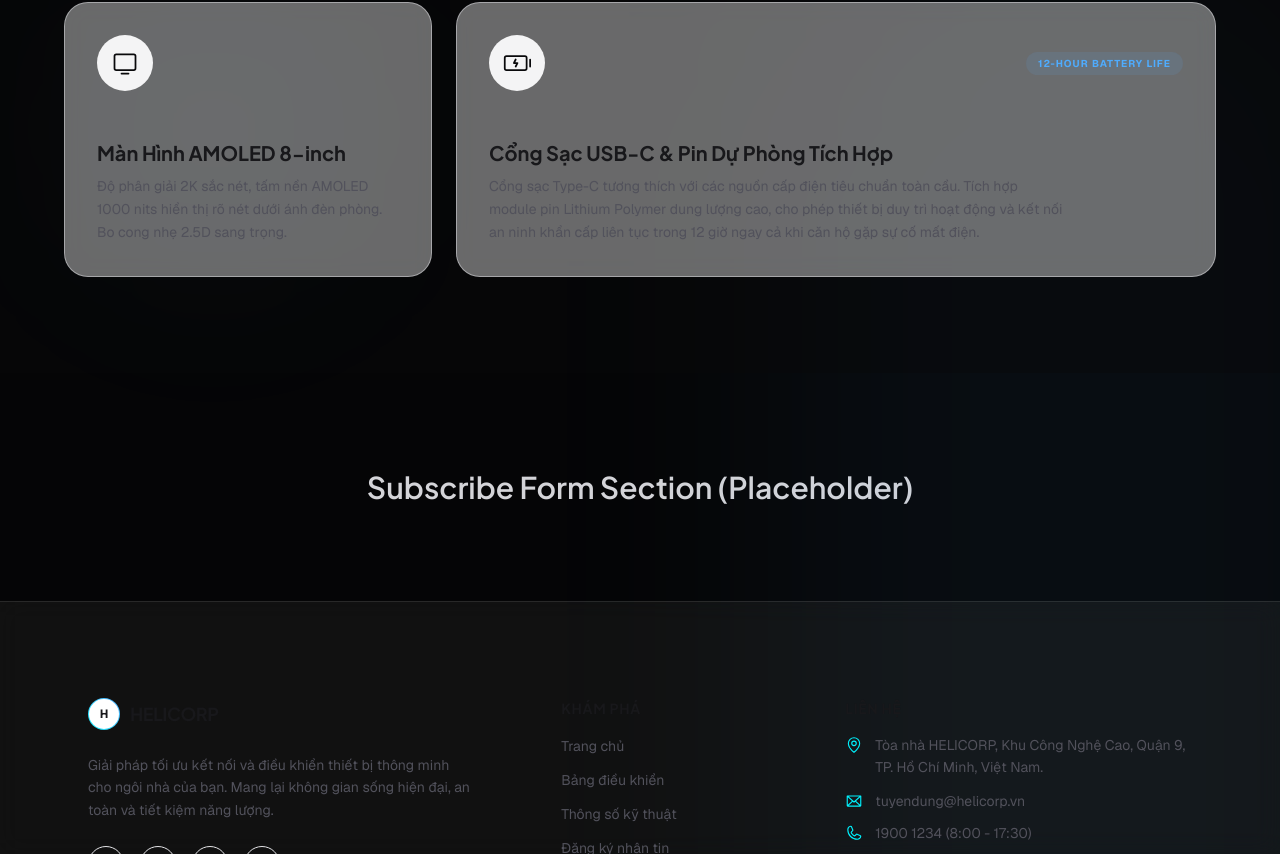
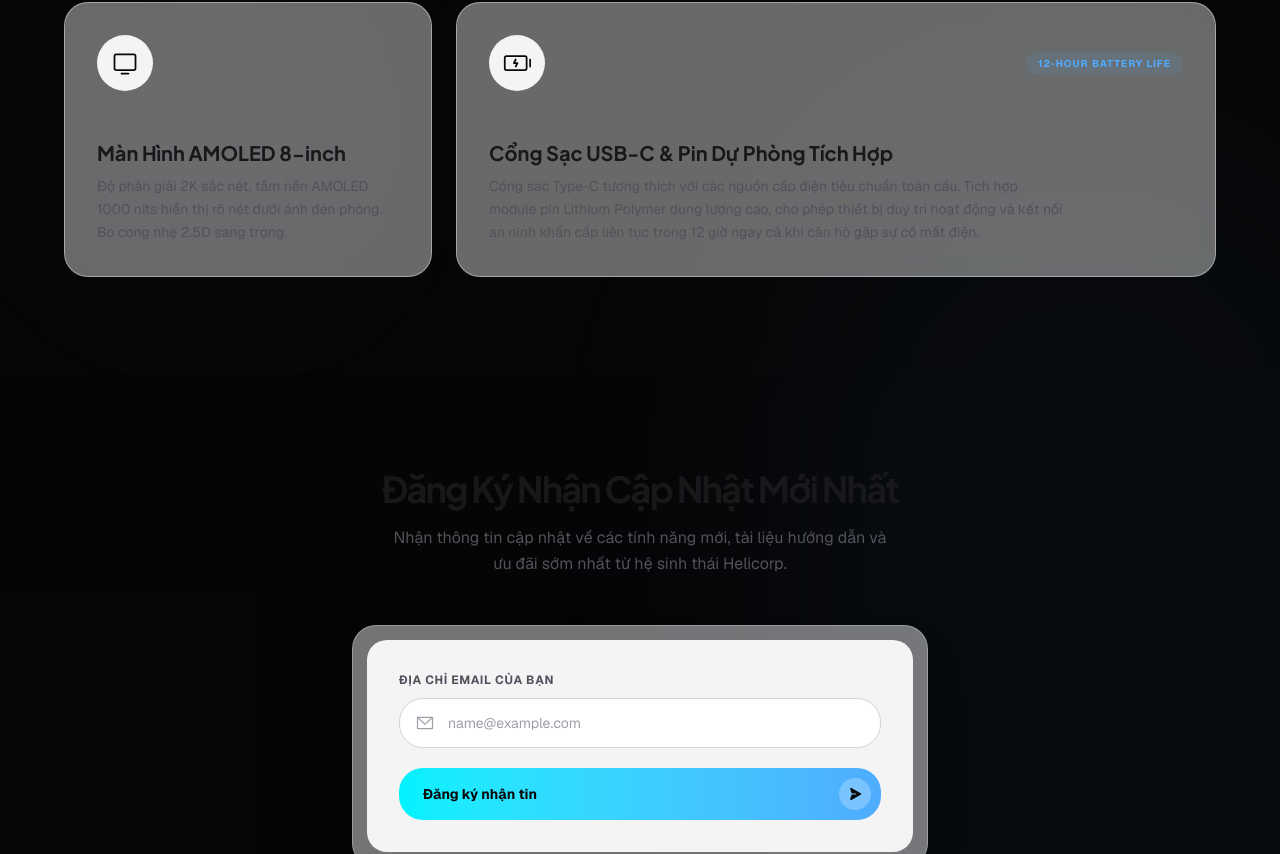
Before and after one commit to DT180888/HELICORP_landingpageTest, a React (Vite) app: page / in a window 1280 px wide. Shown: the part 1946-2800 px from the top of the page. Built offline with nearby package versions, Linux system fonts and the light colour scheme.

Commit message:
feat: add subscription form and setup technical SEO tags

```diff
--- a/index.html
+++ b/index.html
@@ -1,10 +1,28 @@
 <!doctype html>
-<html lang="en">
+<html lang="vi">
   <head>
     <meta charset="UTF-8" />
     <link rel="icon" type="image/svg+xml" href="/favicon.svg" />
     <meta name="viewport" content="width=device-width, initial-scale=1.0" />
-    <title>Helicorp Smart Hub</title>
+
+    <!-- SEO Technical Meta Tags -->
+    <title>Helicorp Smart Hub | Bộ Điều Khiển Trung Tâm Nhà Thông Minh</title>
+    <meta name="description" content="Bộ điều khiển trung tâm Helicorp OS tối ưu kết nối và quản lý thiết bị thông minh cho ngôi nhà của bạn. Mang lại không gian sống hiện đại, an toàn và tiết kiệm năng lượng." />
+    <meta name="keywords" content="smart home, nha thong minh, helicorp, iot hub, dieu khien thong minh" />
+
+    <!-- Open Graph / Facebook Meta Tags -->
+    <meta property="og:type" content="website" />
+    <meta property="og:url" content="https://helicorp.vn" />
+    <meta property="og:title" content="Helicorp Smart Hub | Bộ Điều Khiển Trung Tâm Nhà Thông Minh" />
+    <meta property="og:description" content="Bộ điều khiển trung tâm Helicorp OS tối ưu kết nối và quản lý thiết bị thông minh cho ngôi nhà của bạn." />
+    <meta property="og:image" content="/src/assets/hub_device.webp" />
+
+    <!-- Twitter Meta Tags -->
+    <meta property="twitter:card" content="summary_large_image" />
+    <meta property="twitter:url" content="https://helicorp.vn" />
+    <meta property="twitter:title" content="Helicorp Smart Hub | Bộ Điều Khiển Trung Tâm Nhà Thông Minh" />
+    <meta property="twitter:description" content="Bộ điều khiển trung tâm Helicorp OS tối ưu kết nối và quản lý thiết bị thông minh cho ngôi nhà của bạn." />
+    <meta property="twitter:image" content="/src/assets/hub_device.webp" />
   </head>
   <body>
     <div id="root"></div>
--- a/src/sections/SubscribeForm.tsx
+++ b/src/sections/SubscribeForm.tsx
@@ -1,15 +1,168 @@
-import React from 'react';
+import React, { useState } from 'react';
+import { EnvelopeSimple, PaperPlaneRight, CircleNotch } from '@phosphor-icons/react';
 
 /**
- * SubscribeForm section component placeholder.
- * Will be fully implemented in Giai đoạn 4.
+ * Component SubscribeForm đại diện cho biểu mẫu đăng ký nhận bản tin khuyến mãi/cập nhật.
+ * Cung cấp chức năng xác thực email, gửi dữ liệu lên Webhook và hiển thị thông báo phản hồi.
+ * Tuân thủ quy chuẩn thiết kế Ethereal Glass (Dark Tech) và thiết kế biểu mẫu tiêu chuẩn.
  *
- * @returns {JSX.Element} The rendered SubscribeForm placeholder.
+ * @returns {JSX.Element} Khối đăng ký nhận tin hoàn chỉnh.
  */
 export const SubscribeForm = React.memo(function SubscribeForm() {
+  const [email, setEmail] = useState<string>('');
+  const [errorMsg, setErrorMsg] = useState<string>('');
+  const [successMsg, setSuccessMsg] = useState<string>('');
+  const [isLoading, setIsLoading] = useState<boolean>(false);
+
+  /**
+   * Xác thực định dạng email bằng Regular Expression.
+   *
+   * @param {string} val Địa chỉ email cần kiểm tra.
+   * @returns {boolean} True nếu định dạng email hợp lệ.
+   */
+  const validateEmail = (val: string): boolean => {
+    const emailRegex = /^[^\s@]+@[^\s@]+\.[^\s@]+$/;
+    return emailRegex.test(val);
+  };
+
+  /**
+   * Xử lý hành động gửi biểu mẫu.
+   * Thực hiện validate email, gọi API Webhook qua fetch POST và hiển thị kết quả.
+   *
+   * @param {React.FormEvent} e Sự kiện submit form.
+   */
+  const handleSubmit = async (e: React.FormEvent) => {
+    e.preventDefault();
+    setErrorMsg('');
+    setSuccessMsg('');
+
+    // Kiểm tra tính hợp lệ của email
+    if (!email.trim()) {
+      setErrorMsg('Vui lòng nhập địa chỉ email của bạn.');
+      return;
+    }
+
+    if (!validateEmail(email)) {
+      setErrorMsg('Định dạng email không hợp lệ. Ví dụ: name@example.com');
+      return;
+    }
+
+    setIsLoading(true);
+
+    try {
+      // Gửi dữ liệu tới Webhook mock của httpbin.org
+      const response = await fetch('https://httpbin.org/post', {
+        method: 'POST',
+        headers: {
+          'Content-Type': 'application/json',
+        },
+        body: JSON.stringify({
+          email: email,
+          timestamp: new Date().toISOString(),
+          source: 'LandingPage_SubscribeForm',
+        }),
+      });
+
+      if (response.ok) {
+        setSuccessMsg('Đăng ký nhận tin thành công! Cảm ơn bạn đã quan tâm.');
+        setEmail('');
+      } else {
+        throw new Error('Gửi dữ liệu không thành công.');
+      }
+    } catch {
+      setErrorMsg('Có lỗi xảy ra trong quá trình gửi dữ liệu. Vui lòng thử lại sau.');
+    } finally {
+      setIsLoading(false);
+    }
+  };
+
   return (
-    <section className="py-24 text-center bg-zinc-950/30">
-      <h2 className="text-3xl font-semibold text-zinc-300">Subscribe Form Section (Placeholder)</h2>
+    <section
+      id="subscribe"
+      className="py-24 px-6 bg-zinc-950/20 relative"
+    >
+      <div className="max-w-4xl mx-auto w-full flex flex-col gap-12">
+
+        {/* Phần tiêu đề thông điệp */}
+        <div className="text-center flex flex-col gap-4">
+          <h2 className="text-3xl sm:text-4xl font-bold tracking-tighter text-zinc-900 dark:text-white font-display">
+            Đăng Ký Nhận Cập Nhật Mới Nhất
+          </h2>
+          <p className="text-sm sm:text-base text-zinc-600 dark:text-zinc-400 max-w-lg mx-auto leading-relaxed">
+            Nhận thông tin cập nhật về các tính năng mới, tài liệu hướng dẫn và ưu đãi sớm nhất từ hệ sinh thái Helicorp.
+          </p>
+        </div>
+
+        {/* Biểu mẫu thiết kế Double-Bezel lồng nhau (Ethereal Glass) */}
+        <div className="p-3.5 rounded-3xl bg-zinc-200/50 dark:bg-white/5 border border-zinc-300/40 dark:border-white/10 shadow-2xl max-w-xl mx-auto w-full">
+
+          <div className="rounded-[calc(1.5rem-0.25rem)] bg-zinc-100 dark:bg-[#070709] p-8 flex flex-col gap-6 transition-colors duration-300">
+
+            <form onSubmit={handleSubmit} className="flex flex-col gap-5 w-full">
+
+              {/* Nhãn nhãn thông tin phía trên Input (Label above input) */}
+              <div className="flex flex-col gap-2.5 text-left w-full">
+                <label
+                  htmlFor="email-input"
+                  className="text-xs font-bold uppercase tracking-wider text-zinc-600 dark:text-zinc-400 font-sans"
+                >
+                  Địa chỉ Email của bạn
+                </label>
+
+                {/* Khối nhập liệu kèm icon phong cách mờ kính */}
+                <div className="relative flex items-center">
+                  <div className="absolute left-4 text-zinc-400 dark:text-zinc-500 pointer-events-none">
+                    <EnvelopeSimple size={20} weight="regular" />
+                  </div>
+
+                  <input
+                    id="email-input"
+                    type="email"
+                    placeholder="name@example.com"
+                    value={email}
+                    onChange={(e) => setEmail(e.target.value)}
+                    disabled={isLoading}
+                    className="w-full pl-12 pr-4 py-3.5 rounded-xl border border-zinc-300 dark:border-zinc-800 bg-white dark:bg-zinc-950 text-zinc-900 dark:text-white placeholder-zinc-400 dark:placeholder-zinc-500 font-sans text-sm focus:outline-hidden focus:border-accent-teal dark:focus:border-accent-teal focus:ring-2 focus:ring-accent-teal/20 transition-all duration-300 disabled:opacity-50"
+                  />
+                </div>
+
+                {/* Thông báo lỗi ở phía dưới (Error message below input) */}
+                {errorMsg && (
+                  <p className="text-xs text-rose-500 font-medium mt-1">
+                    {errorMsg}
+                  </p>
+                )}
+
+                {/* Thông báo thành công ở phía dưới (Success message below input) */}
+                {successMsg && (
+                  <p className="text-xs text-emerald-500 font-medium mt-1">
+                    {successMsg}
+                  </p>
+                )}
+              </div>
+
+              {/* Nút gửi (CTA) dạng Button-in-Button */}
+              <button
+                type="submit"
+                disabled={isLoading}
+                className="group w-full pl-6 pr-2.5 py-2.5 rounded-xl bg-linear-to-r from-accent-teal to-accent-blue text-zinc-950 font-bold text-sm flex items-center justify-between hover:shadow-lg hover:shadow-accent-teal/20 transition-all duration-300 active:scale-[0.98] disabled:opacity-50 cursor-pointer"
+              >
+                <span>Đăng ký nhận tin</span>
+                <span className="w-8 h-8 rounded-lg bg-white/25 dark:bg-black/10 flex items-center justify-center group-hover:translate-x-1 transition-transform duration-300">
+                  {isLoading ? (
+                    <CircleNotch size={14} weight="bold" className="animate-spin" />
+                  ) : (
+                    <PaperPlaneRight size={14} weight="fill" />
+                  )}
+                </span>
+              </button>
+
+            </form>
+
+          </div>
+        </div>
+
+      </div>
     </section>
   );
 });
```
